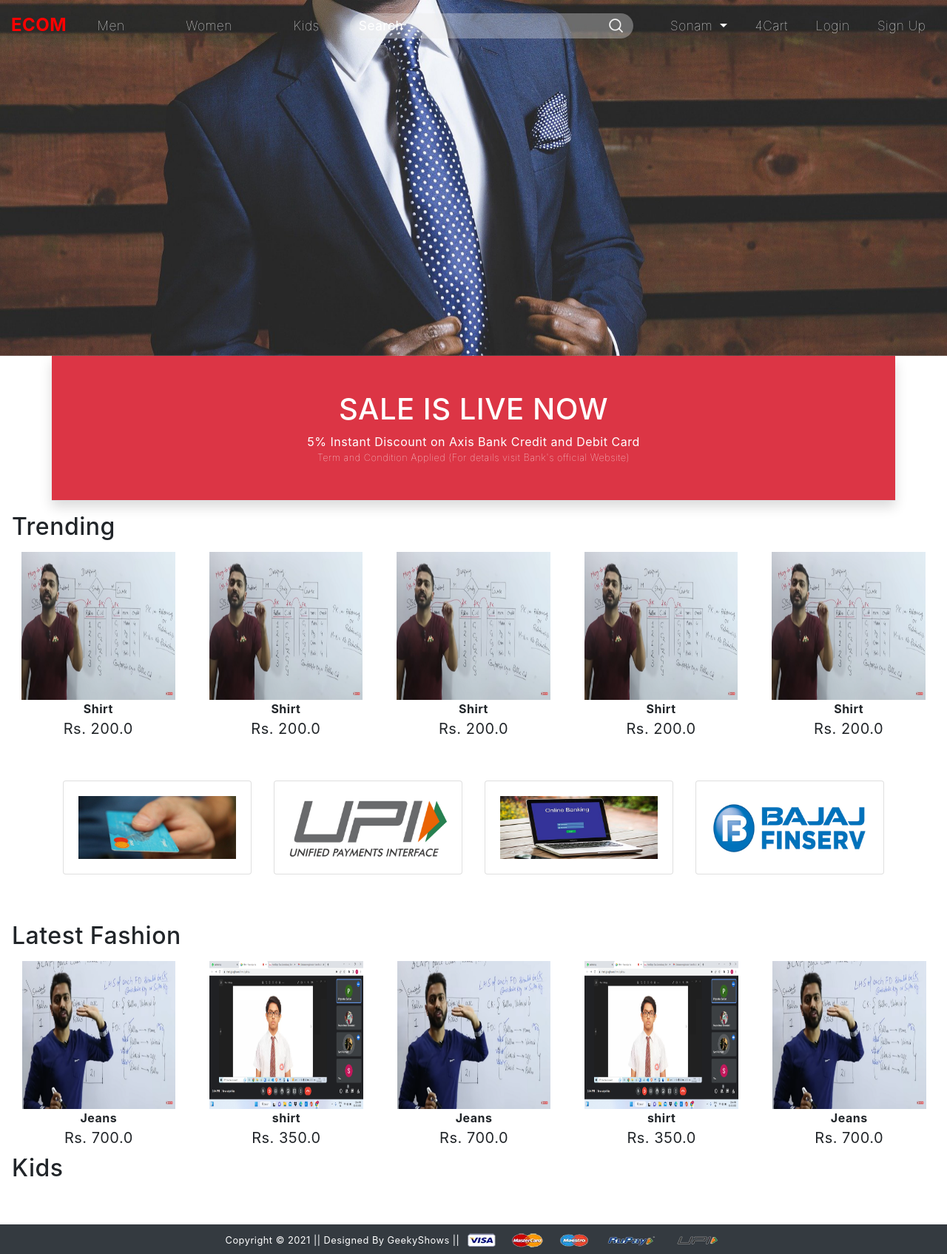
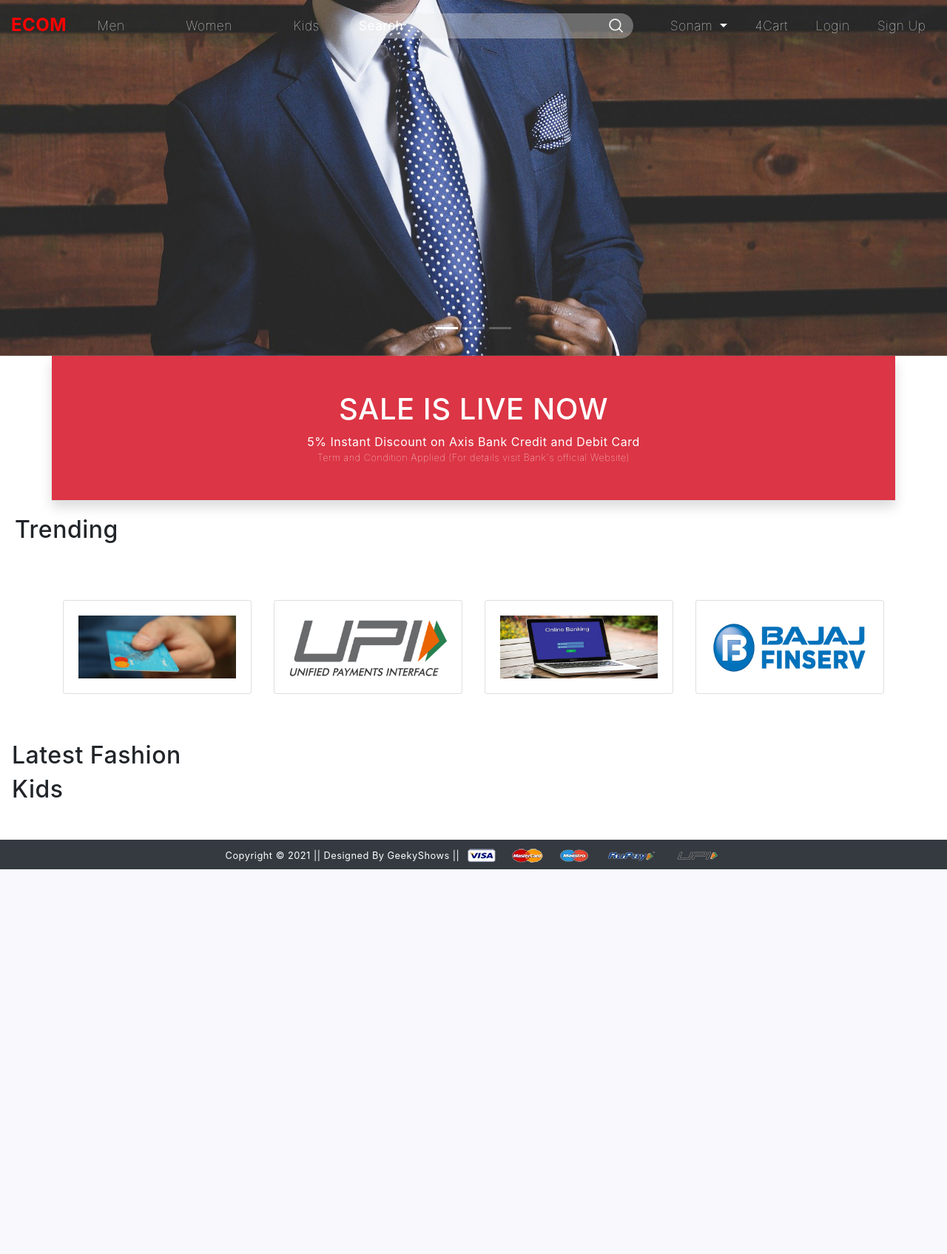
Before and after one commit to Sayantan-Bera/E-commerce-website, a Django app: page / in a window 1280 px wide. Shown: the whole page at 74% size. After the commit the page ends 1175 px from the top, so only its background shows below. Run offline with Django 4.2, Linux system fonts and the light colour scheme; data comes from the database, SQL or seed files in the repository; some libraries are stand-ins or nearby versions.

Commit message:
nav changes

```diff
--- a/app/static/app/js/myscript.js
+++ b/app/static/app/js/myscript.js
@@ -1,27 +1,3 @@
-$('#slider1, #slider2, #slider3').owlCarousel({
-    loop: true,
-    margin: 20,
-    responsiveClass: true,
-    responsive: {
-        0: {
-            items: 1,
-            nav: false,
-            autoplay: true,
-        },
-        600: {
-            items: 3,
-            nav: true,
-            autoplay: true,
-        },
-        1000: {
-            items: 5,
-            nav: true,
-            loop: true,
-            autoplay: true,
-        }
-    }
-})
-
 const menu_button = document.querySelector(".menu-button");
 const menu_close_button = document.querySelector(".menu-close-button");
 const toggle_menu = document.querySelector(".toggle-menu");
@@ -39,22 +15,22 @@
     });
 
     item.addEventListener("mouseover",()=>{
-        if(window.innerWidth < 850) return;
+        if(window.innerWidth < 1000) return;
         dropdown.classList.add("show-drop-menu");
 
         item.addEventListener("mouseout",()=>{
-            if(window.innerWidth < 850) return;
+            if(window.innerWidth < 1000) return;
             dropdown.classList.remove("show-drop-menu");
         });
     });
 
     dropdown.addEventListener("mouseover",()=>{
-        if(window.innerWidth < 850) return;
+        if(window.innerWidth < 1000) return;
         dropdown.classList.add("show-drop-menu");
     });
 
     dropdown.addEventListener("mouseout",()=>{
-        if(window.innerWidth < 850) return;
+        if(window.innerWidth < 1000) return;
         dropdown.classList.remove("show-drop-menu");
     });
 })
--- a/app/templates/app/home.html
+++ b/app/templates/app/home.html
@@ -1,10 +1,15 @@
 {% extends 'app/base.html' %}
 {% load static %}
-{% block title %}Home{% endblock title %}
+<!-- {% block title %}Home{% endblock title %} -->
 
 {% block banner_slider %}
 <!--Banner Slider-->
 <div id="carouselExampleIndicators" class="carousel slide" data-ride="carousel">
+  <ol class="carousel-indicators">
+    <li data-target="#carouselExampleIndicators" data-slide-to="0" class="active"></li>
+    <li data-target="#carouselExampleIndicators" data-slide-to="1"></li>
+    <li data-target="#carouselExampleIndicators" data-slide-to="2"></li>
+  </ol>
   <div class="carousel-inner">
     <div class="carousel-item active">
       <img class="d-block w-100" src="{% static 'app/images/banner/b3.jpg' %}" alt="First slide">
@@ -33,15 +38,24 @@
 
 {% block main-content %}
 <!-- 1st Product Slider -->
-<div class="m-3">
- <h2>Trending</h2>
- <!-- Slider 1 -->
- <div class="owl-carousel" id="slider1">
-  {% for t in trending %}
-  <a href="{% url 'product-detail' t.id %}" class="btn">
-  <div class="item"><img src="{{t.product_image.url}}" alt="" height="200px"><span class="fw-bold">{{t.title}}</span><br><span class="fs-5">Rs. {{t.discounted_price}}</span></div></a>
-  {% endfor %}
- </div>
+<div class="slider">
+    <h2 class="slider-head">Trending</h2>
+    <div class="slider-body">
+        <div class="left-slide-button"></div>
+        <div class="list-items">
+          {% for t in topwears %}
+          <a class="" href="{% url 'product-detail' t.id %}">
+            <div class="slide-item">
+              <img src="{{t.product_image.url}}" alt="" height="200px">
+              <span class="fw-bold">{{t.title}}</span>
+              <br>
+              <span class="fs-5">Rs. {{t.discounted_price}}</span>
+            </div>
+          </a>
+          {% endfor %}
+        </div>
+        <div class="right-slide-button"></div>
+    </div>
 </div>
 <!-- End 1st Product Slider -->
 
```
Also changed, not shown: app/templates/app/base.html (+7 -3 lines), app/static/app/images/menu-icon.png.
